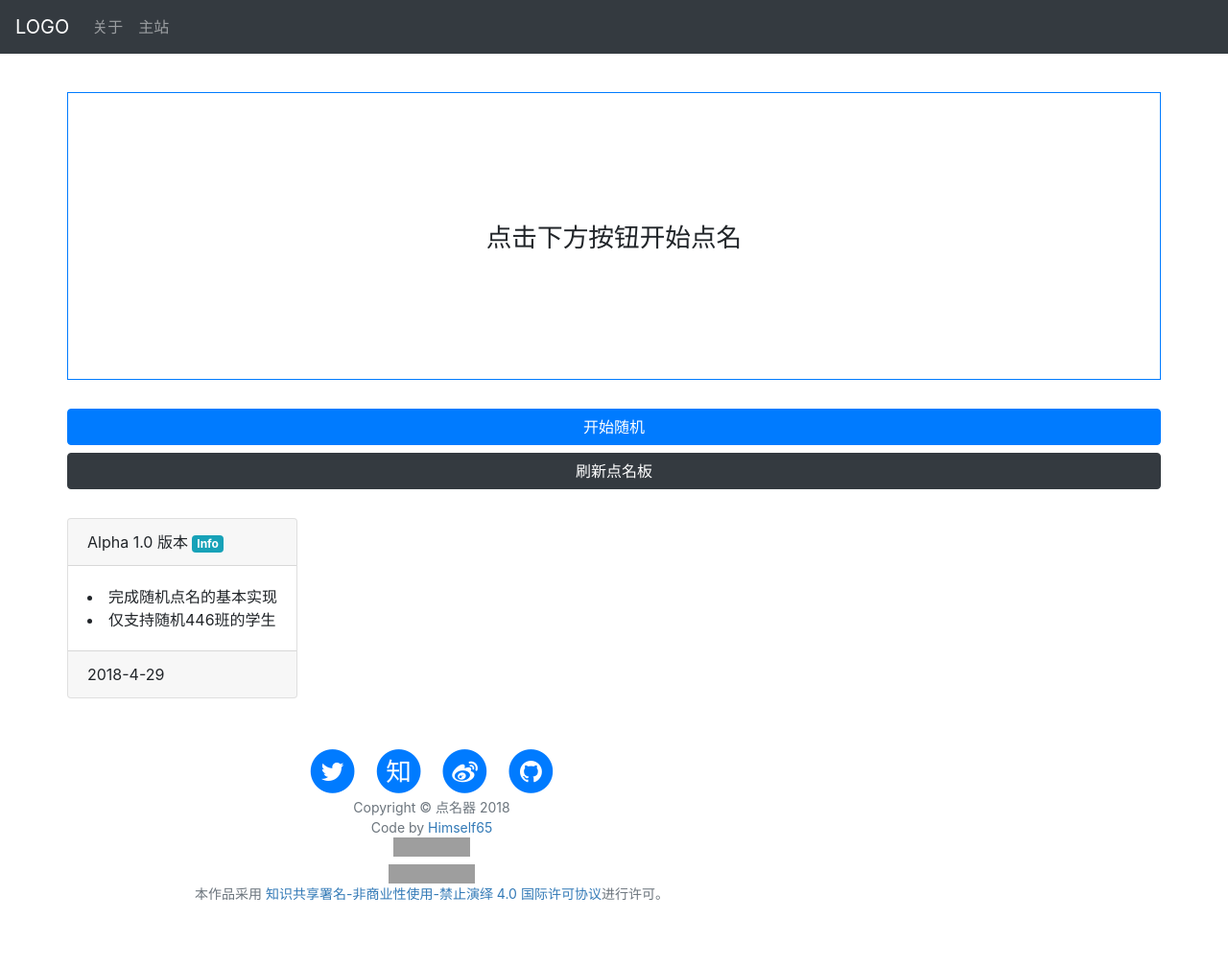
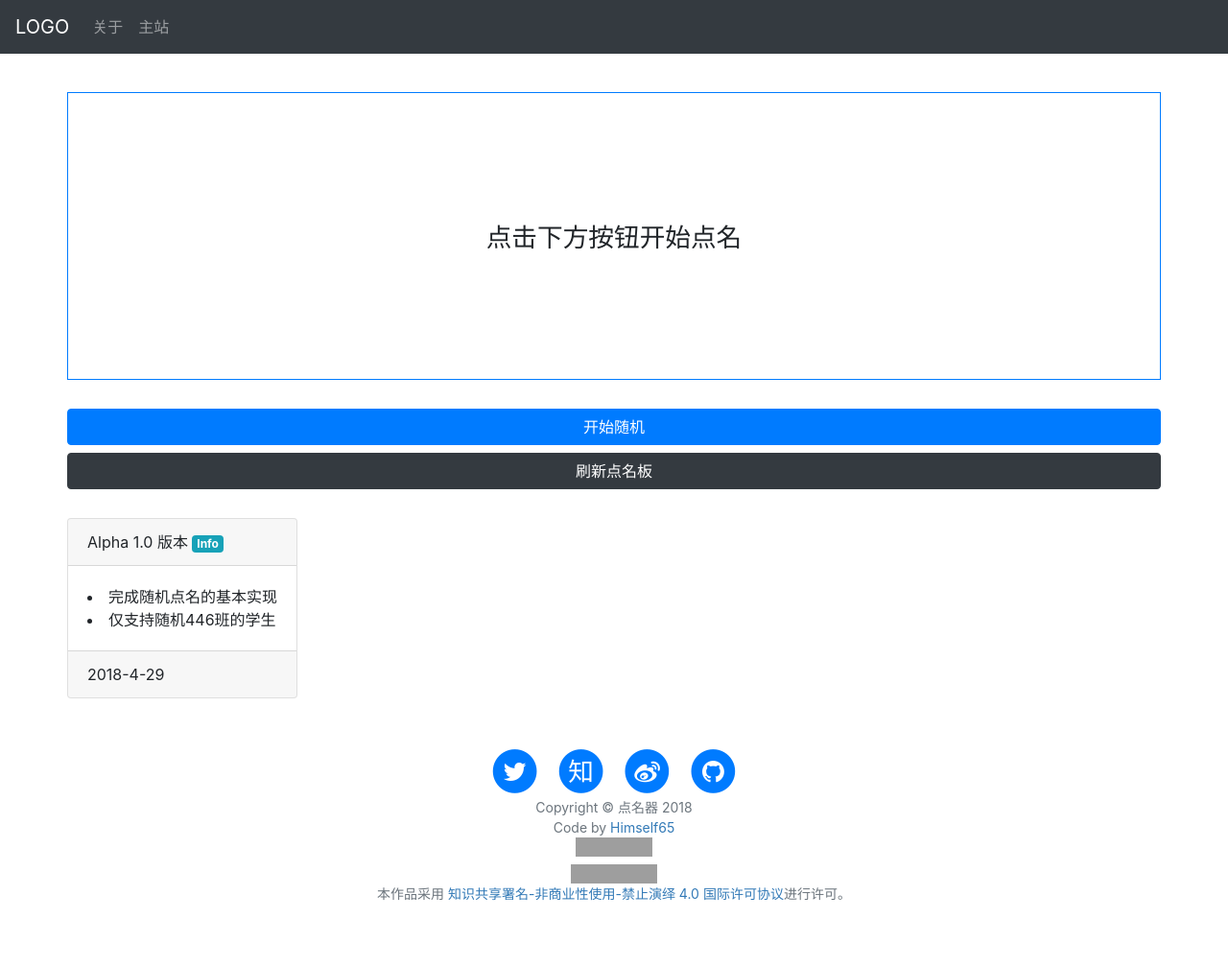
Before and after one commit to zhujinle/naming, a Jekyll site: the page built from index.html, in a window 1280 px wide. Shown: the whole page at 96% size. Built offline with Jekyll 4.4.1, drawn with Linux system fonts in a browser that asks for light colours; grey boxes are pictures that could not be loaded.

Commit message:
fixed bugs

```diff
--- a/_includes/footer.html
+++ b/_includes/footer.html
@@ -1,7 +1,7 @@
 <footer class="footer">
     <div class="container">
         <div class="row">
-            <div class="col-lg-8 col-lg-offset-2 col-md-10 col-md-offset-1">
+            <div class="col">
                 <ul class="list-inline text-center">
                     {% if site.twitter_username %}
                     <li>
```
